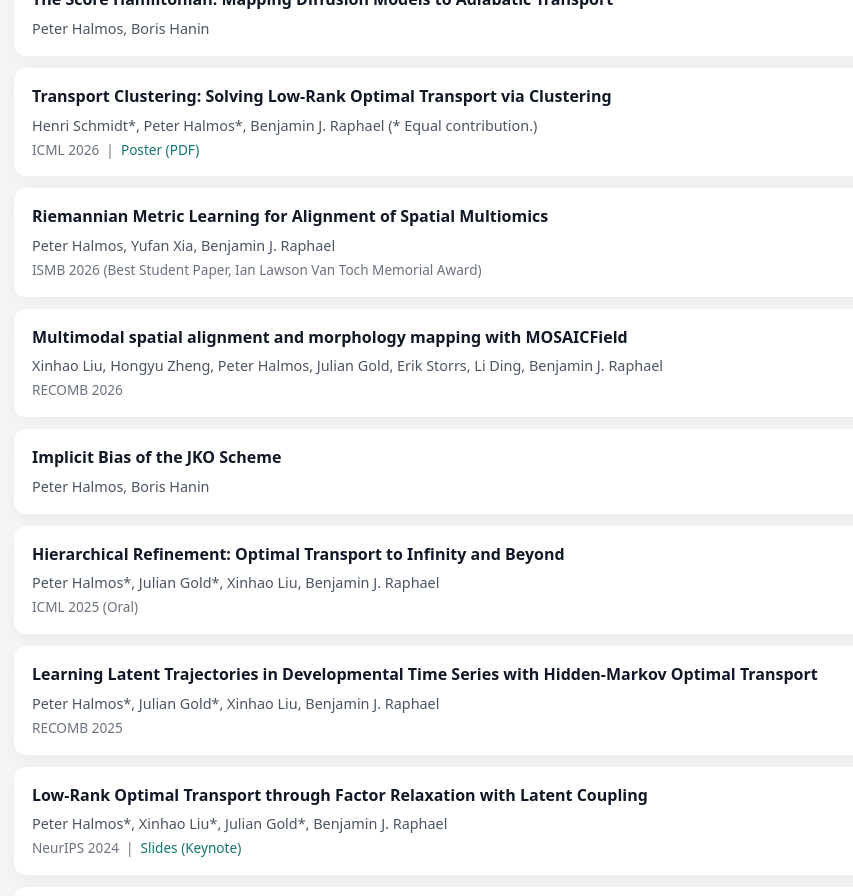
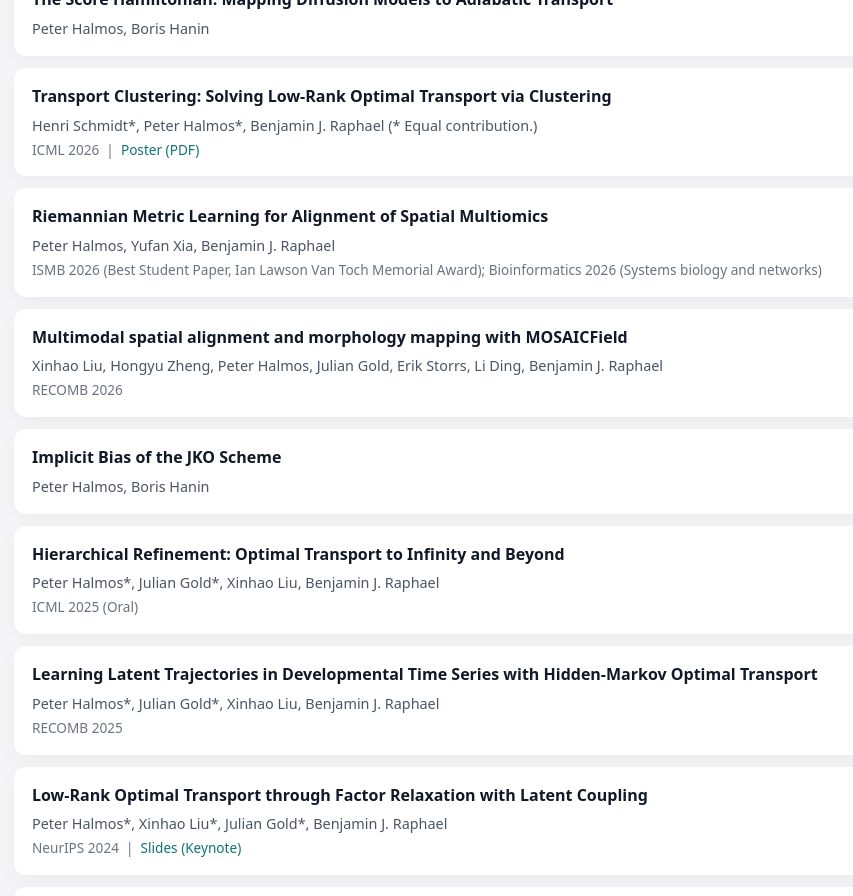
Before and after one commit to peterhalmos/peterhalmos.github.io, a Jekyll site: the page built from index.html, in a window 1280 px wide and 900 px high, scrolled down 1127 px. Shown: the top 896 px of the window, without its empty margins (92-945 px from the left). Built offline with Jekyll 4.4.1, drawn with Linux system fonts in a browser that asks for light colours.

Commit message:
Update index.html

```diff
--- a/index.html
+++ b/index.html
@@ -182,14 +182,14 @@ layout: null
 
                     <article class="card publication">
                         <h3 class="pub-title">
-                            <a href="https://www.biorxiv.org/content/10.64898/2025.12.09.693237v1.full.pdf">
+                            <a href="https://academic.oup.com/bioinformatics/article/42/Supplement_1/btag220/8726335">
                                 Riemannian Metric Learning for Alignment of Spatial Multiomics
                             </a>
                         </h3>
                         <p class="pub-authors">
                             Peter Halmos, Yufan Xia, Benjamin J. Raphael
                         </p>
-                        <p class="pub-venue"> ISMB 2026 (Best Student Paper, Ian Lawson Van Toch Memorial Award) </p>
+                        <p class="pub-venue"> ISMB 2026 (Best Student Paper, Ian Lawson Van Toch Memorial Award); Bioinformatics 2026 (Systems biology and networks) </p>
                     </article>
 
                     <article class="card publication">
```
